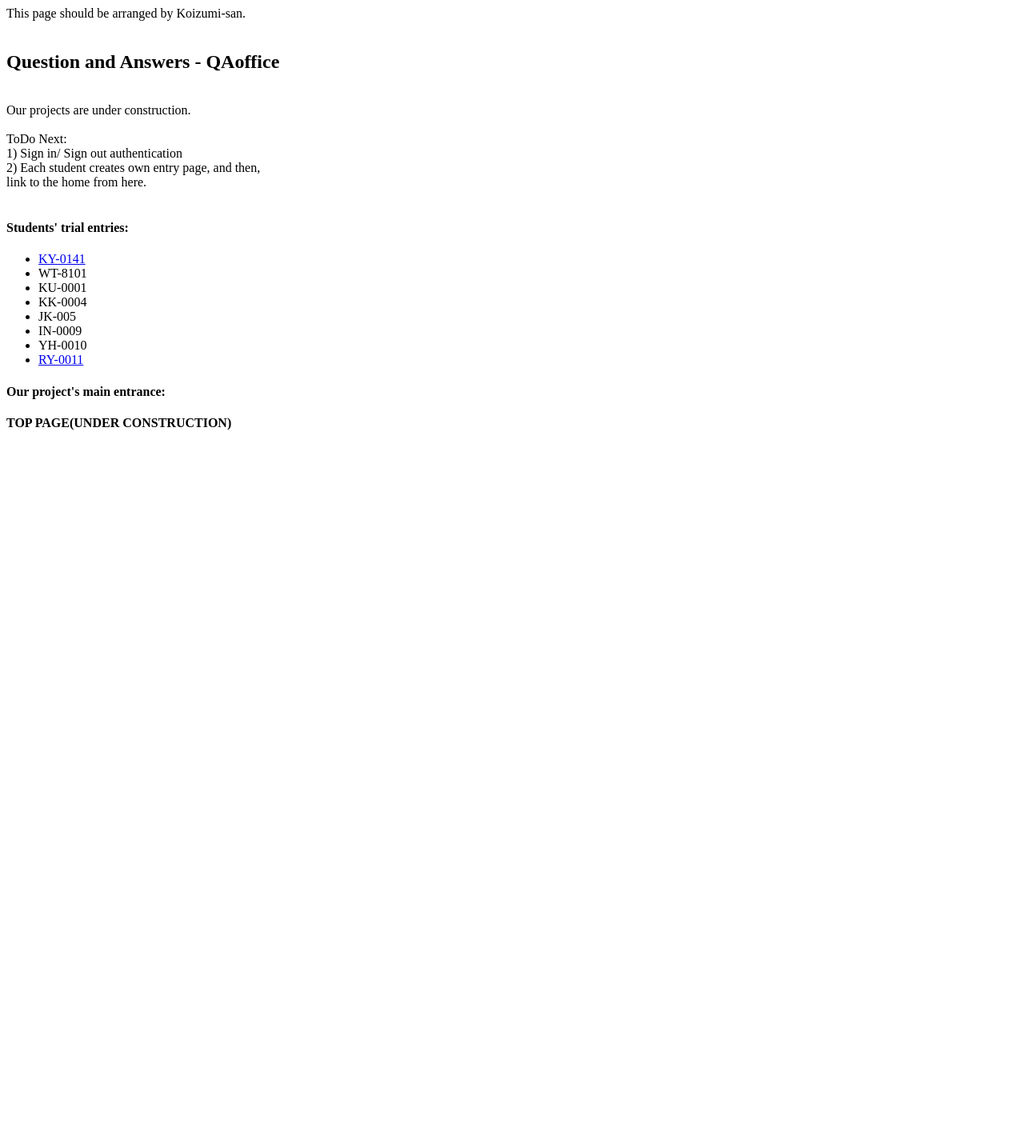
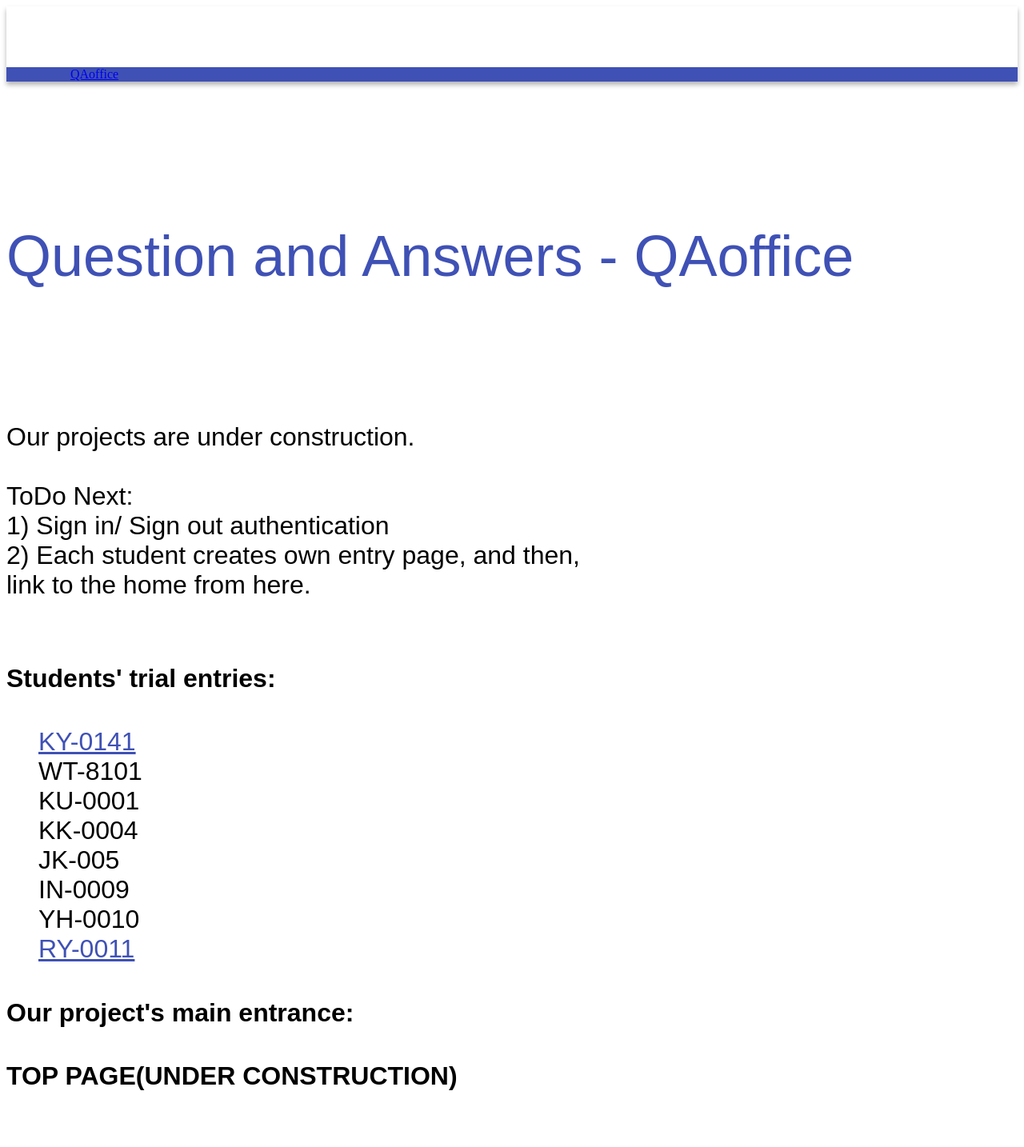
Before and after one commit to webdbhosei/QAoffice, a Django app: page / in a window 1280 px wide. Shown: the whole page at 80% size. Before the commit the page ends 538 px from the top, so only its background shows below. Run offline with Django 3.2, Linux system fonts and the light colour scheme; some libraries are stand-ins or nearby versions.

Commit message:
NavigationBarの追加とCSSを編集

```diff
--- a/templates/base.html
+++ b/templates/base.html
@@ -8,26 +8,86 @@
         <meta http-equiv="X-UA-Compatible" content="IE=edge">
         <meta name="viewport" content="width=device-width, initial-scale=1">
 
+        {#---BootStrap by koizumi---#}
+        <link rel="stylesheet" href="https://unpkg.com/bootstrap-material-design@4.1.1/dist/css/bootstrap-material-design.min.css" integrity="sha384-wXznGJNEXNG1NFsbm0ugrLFMQPWswR3lds2VeinahP8N0zJw9VWSopbjv2x7WCvX" crossorigin="anonymous">
+
         <title>{% block title %}{% endblock %}</title>
-        {# --- css --- #}
+        {# --- css by koizumi--- #}
         <meta http-equiv="Content-Type" content="text/css">
         <style type="text/css">
-            {% block extra_css %}{% endblock %}
+            {% block extra_css %}
+            .container{
+                font-size: 32px;
+                margin:70px auto;
+                font-family: Arial, Helvetica, sans-serif;
+
+                /*text-align:center;*/
+            }
+            .container h2{
+                font-size: 72px;
+                margin-bottom: 130px;
+                font-weight: normal;
+                color: #3F51B5;
+            }
+            .container a{
+                color: #3F51B5;
+            }
+
+            .container ul{
+                list-style: none;
+            }
+            .TopPageUl li{
+                position: relative;
+                left: -36px;
+            }
+            .header{
+                color:white;
+                padding-top: 60px;
+                box-shadow: 0 4px 6px 0 rgba(0, 0, 0, .3);
+            }
+            .header .h2 {
+                padding: 10px;
+                padding-left: 40px;
+            }
+            /*primary-color変更*/
+            .bg-primary {
+                background-color:#3F51B5 !important;
+            }
+            /*a.bg-primary:hover, a.bg-primary:focus,
+            button.bg-primary:hover,
+            button.bg-primary:focus {
+                background-color: #0062cc !important;
+            }*/
+            {% endblock %}
         </style>
 
         <script language="javascript" type="text/javascript">
-            {% block extra_javascript %}{% endblock %}
+            {% block extra_javascript %}
+            {% endblock %}
         </script>
     </head>
 
     <body>
-        This page should be arranged by Koizumi-san.<br />
+        <!--This page should be arranged by Koizumi-san.<br />-->
+        {#---nav bar---#}
+
+        <div class="header">
+            <ul class="nav nav-tabs bg-primary fixed-top shadow">
+                    <a class="h2" href="#">QAoffice</a>
+            </ul>
+        </div>
         <div class="container">
             {% block content %}{% endblock %}
             {% block pagination_footer %}{% endblock %}
         </div>
-
         {# --- js --- #}
-        {% block extra_js %}{% endblock %}
+        {% block extra_js %}
+            {#---BootStrap by koizumi---#}
+            {#--- Optional JavaScript ---#}
+            {#---jQuery first, then Popper.js, then Bootstrap JS---#}
+            <script src="https://code.jquery.com/jquery-3.2.1.slim.min.js" integrity="sha384-KJ3o2DKtIkvYIK3UENzmM7KCkRr/rE9/Qpg6aAZGJwFDMVNA/GpGFF93hXpG5KkN" crossorigin="anonymous"></script>
+            <script src="https://unpkg.com/popper.js@1.12.6/dist/umd/popper.js" integrity="sha384-fA23ZRQ3G/J53mElWqVJEGJzU0sTs+SvzG8fXVWP+kJQ1lwFAOkcUOysnlKJC33U" crossorigin="anonymous"></script>
+            <script src="https://unpkg.com/bootstrap-material-design@4.1.1/dist/js/bootstrap-material-design.js" integrity="sha384-CauSuKpEqAFajSpkdjv3z9t8E7RlpJ1UP0lKM/+NdtSarroVKu069AlsRPKkFBz9" crossorigin="anonymous"></script>
+        {% endblock %}
     </body>
 </html>
```
